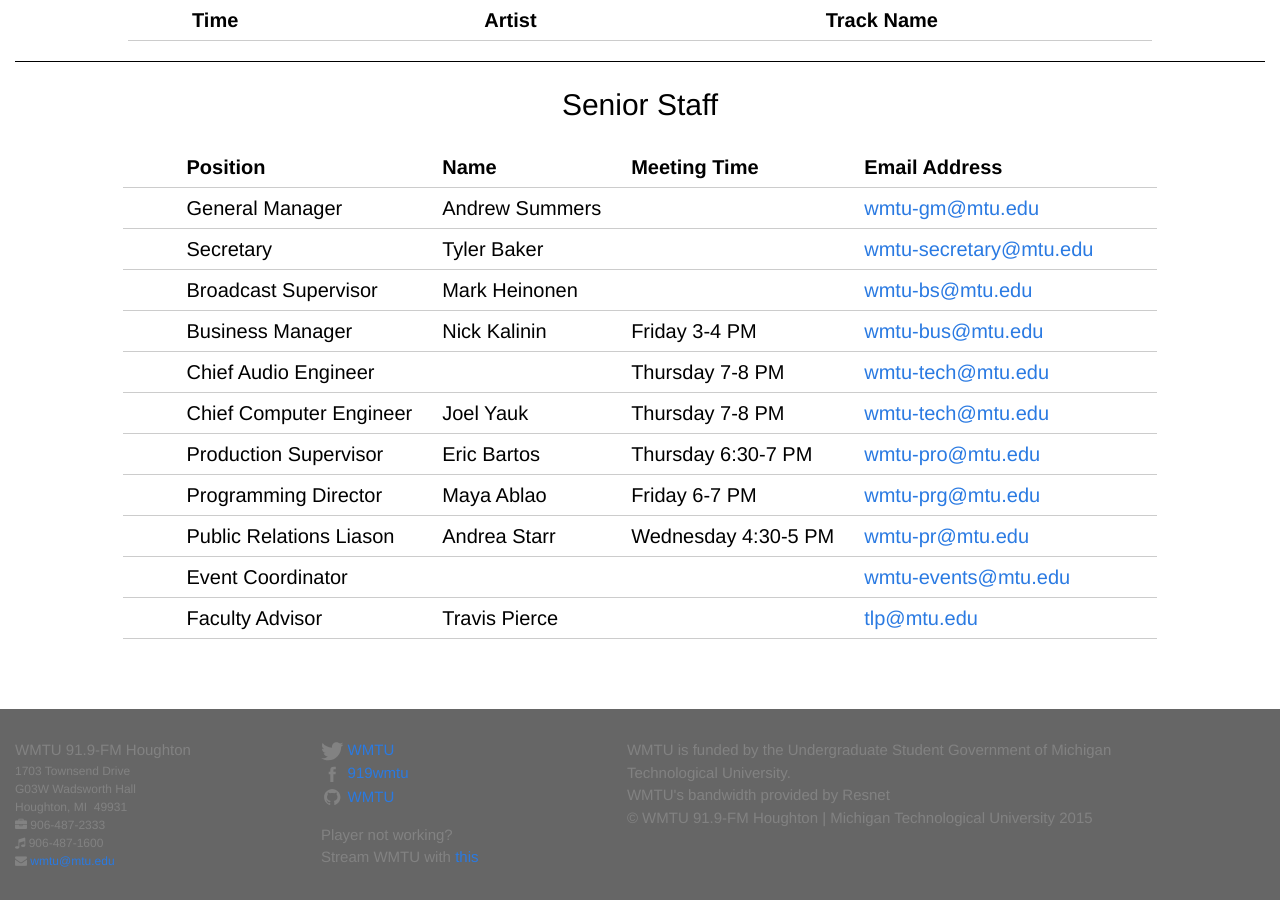
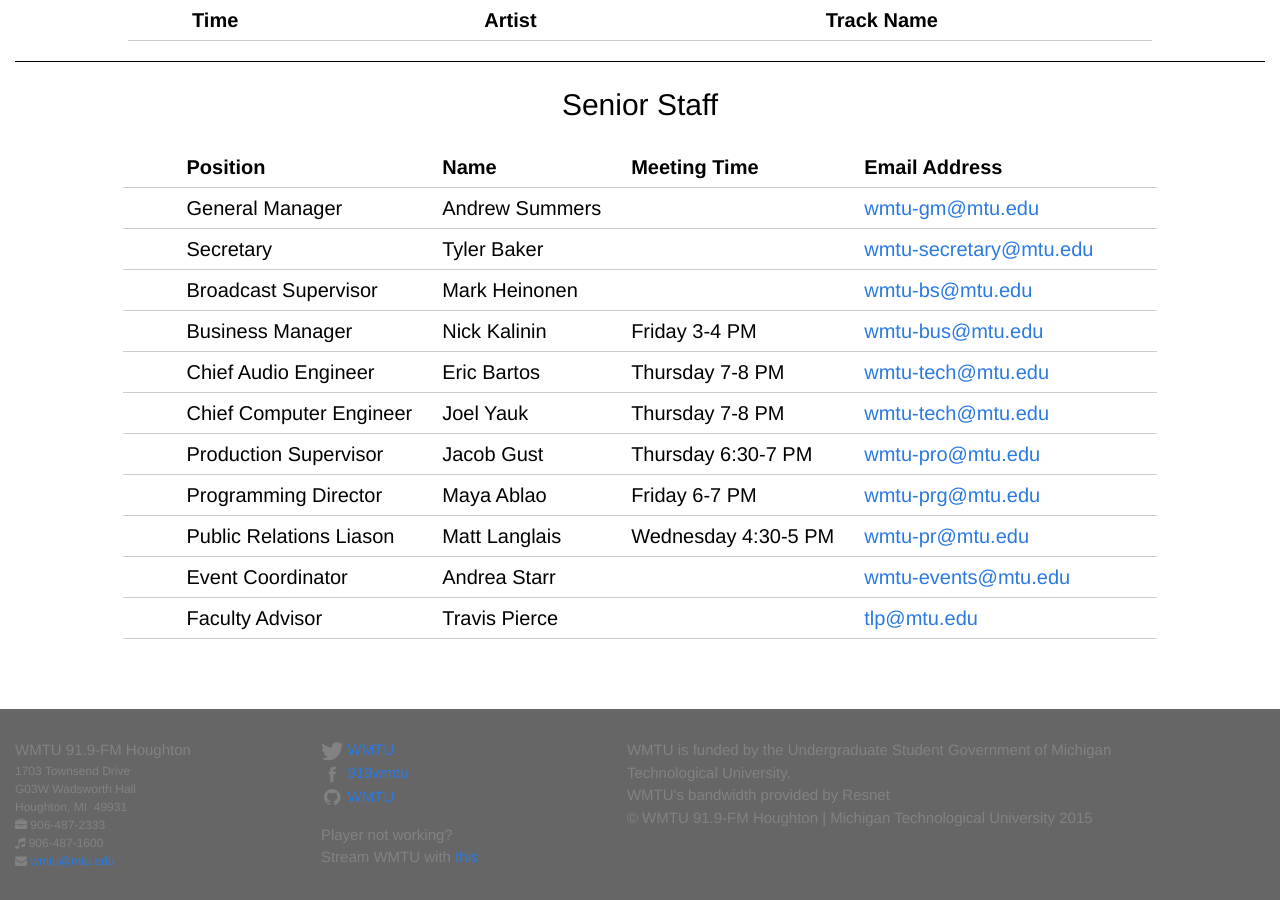
Before and after one commit to WMTU/wmtu.mtu.edu, a Jekyll site: the page built from index.html, in a window 1280 px wide and 900 px high, scrolled down 1390 px. Built offline with Jekyll 4.4.1, drawn with Linux system fonts in a browser that asks for light colours.

Commit message:
Update staff list for new position appointments

```diff
--- a/index.html
+++ b/index.html
@@ -134,7 +134,7 @@ layout: default
           Production Supervisor
         </td>
         <td>
-          Eric Bartos
+          Jacob Gust
         </td>
         <td>
           Thursday 6:30-7 PM
@@ -162,7 +162,7 @@ layout: default
           Public Relations Liason
         </td>
         <td>
-          Andrea Starr
+          Matt Langlais
         </td>
         <td>
           Wednesday 4:30-5 PM
```
Also changed, not shown: other parts of index.html (+2 -2 lines).
